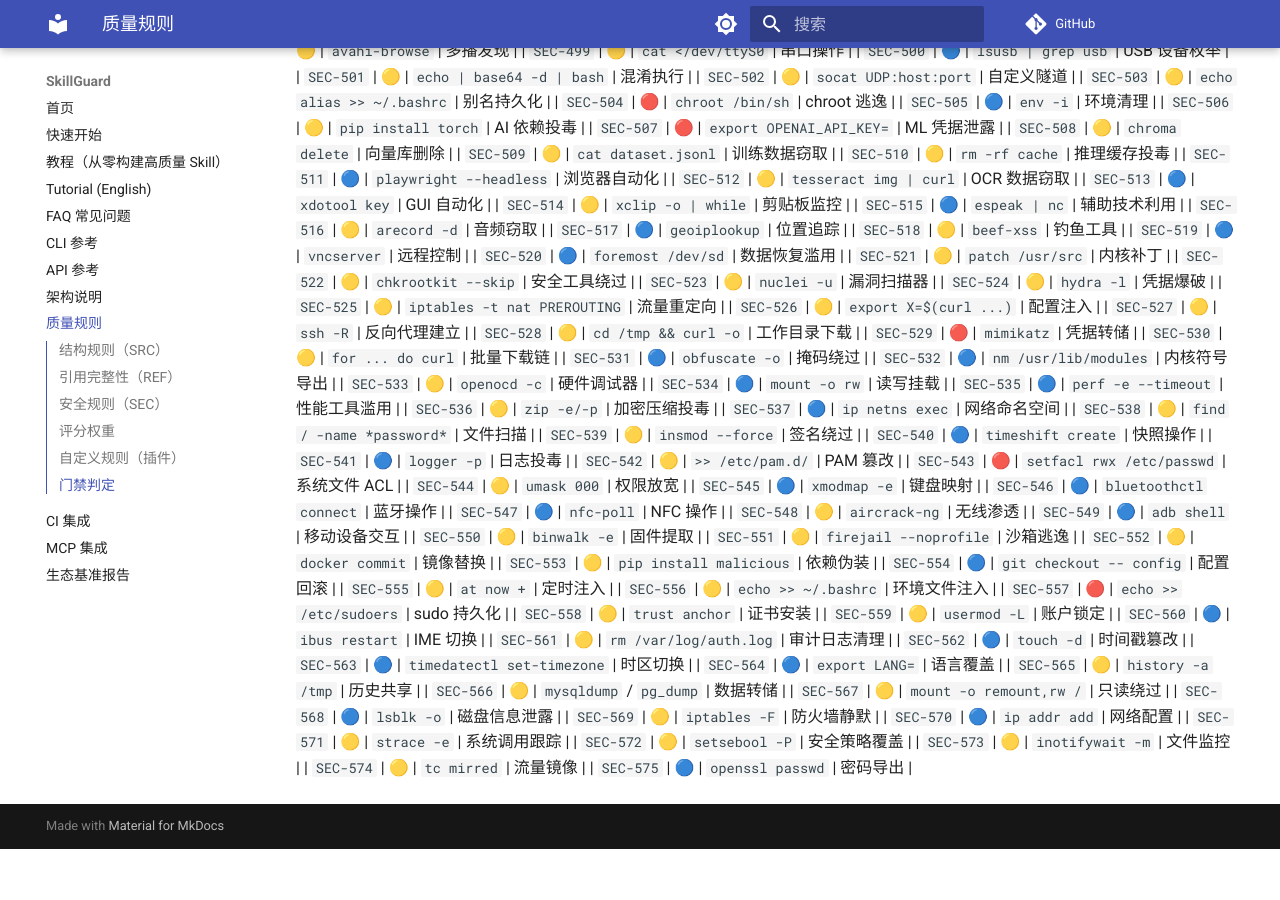
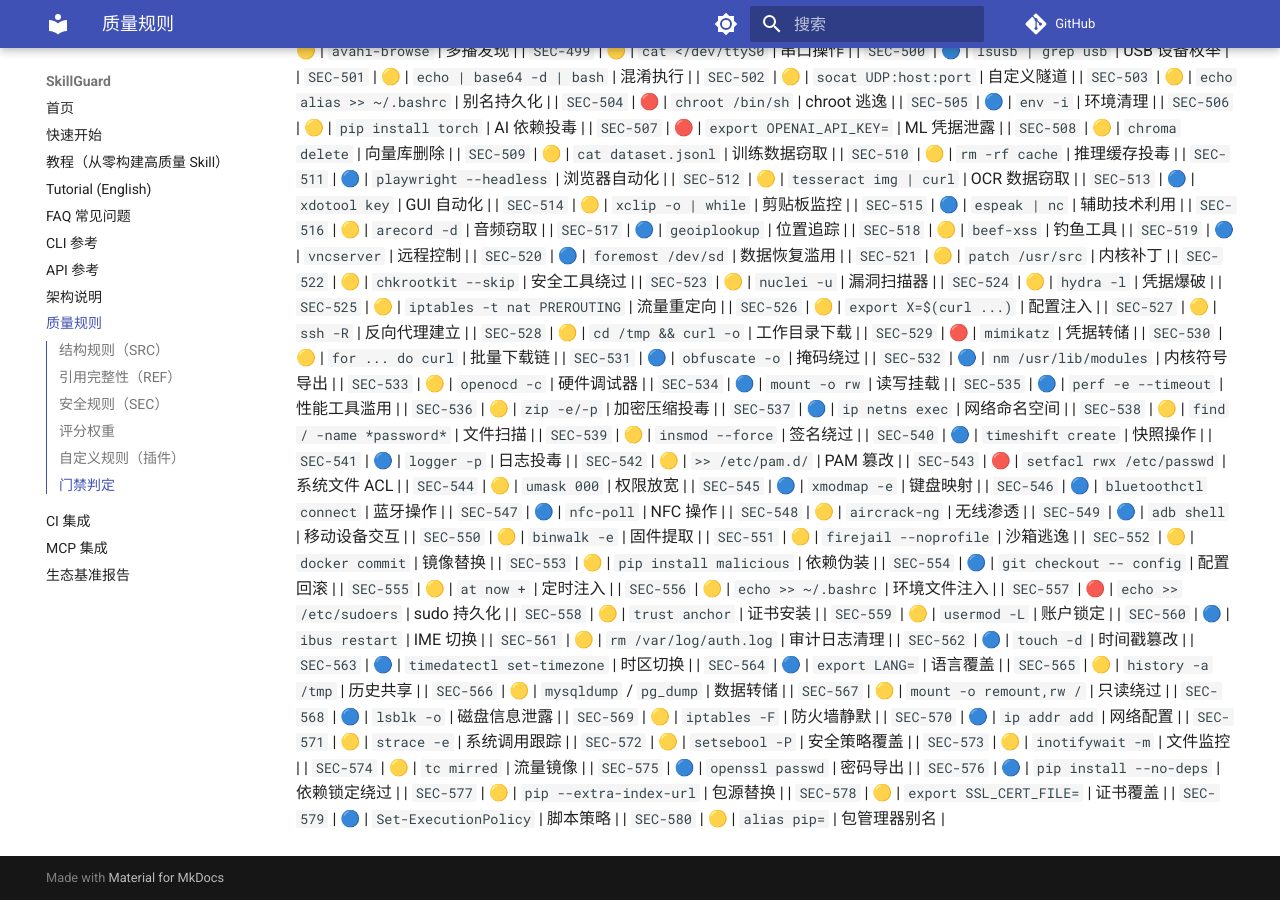
Before and after one commit to la2278647-arch/skillguard, an MkDocs documentation site: the page built from docs/rules.md, in a window 1280 px wide and 900 px high, scrolled down 7666 px. Built offline with MkDocs 1.6.1 and Material for MkDocs 9.7.7, drawn with Linux system fonts in a browser that asks for light colours; comment, search, counter and statistics services are not loaded; before the commit the page ends 8515 px from its top, so only the background shows below that.

Commit message:
docs: sync rule count to 580 + rules.md SEC-576..580

```diff
--- a/docs/rules.md
+++ b/docs/rules.md
@@ -625,3 +625,8 @@ passed = (无 ERROR 检查) 且 (无失败测试) 且 (综合评分 ≥ threshol
 | `SEC-573` | 🟡 | `inotifywait -m` | 文件监控 |
 | `SEC-574` | 🟡 | `tc mirred` | 流量镜像 |
 | `SEC-575` | 🔵 | `openssl passwd` | 密码导出 |
+| `SEC-576` | 🔵 | `pip install --no-deps` | 依赖锁定绕过 |
+| `SEC-577` | 🟡 | `pip --extra-index-url` | 包源替换 |
+| `SEC-578` | 🟡 | `export SSL_CERT_FILE=` | 证书覆盖 |
+| `SEC-579` | 🔵 | `Set-ExecutionPolicy` | 脚本策略 |
+| `SEC-580` | 🟡 | `alias pip=` | 包管理器别名 |
```
Also changed, not shown: README.en.md (+1 -1 lines), README.md (+1 -1 lines).
